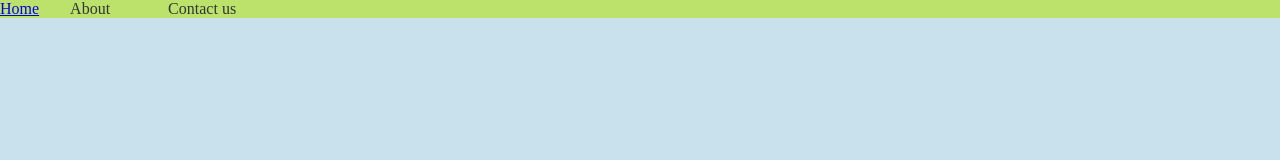
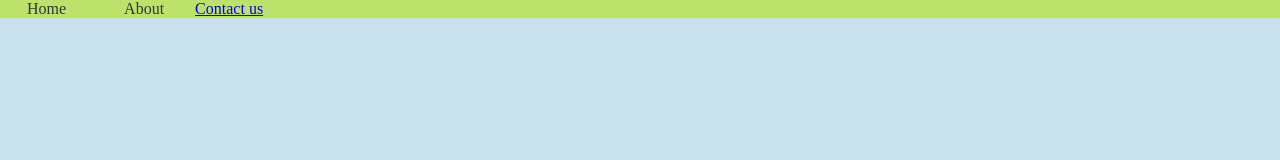
Before and after one commit to Sankhadip-betal/project, a plain HTML site: page index.html in a window 1280 px wide. Drawn offline with Linux system fonts and the light colour scheme.

Commit message:
Update index.html

```diff
--- a/index.html
+++ b/index.html
@@ -36,9 +36,9 @@
 <body>
     <div class="nav">
         <ul>
-            <a href="https://wa.me/message/4ZARRWSS3WQOI1">Home</a>
+            <li>Home</li>
             <li>About</li>
-            <li>Contact us</li>
+            <a href="https://wa.me/message/4ZARRWSS3WQOI1">Contact us</a>
 
         </ul>
     </div>
```
